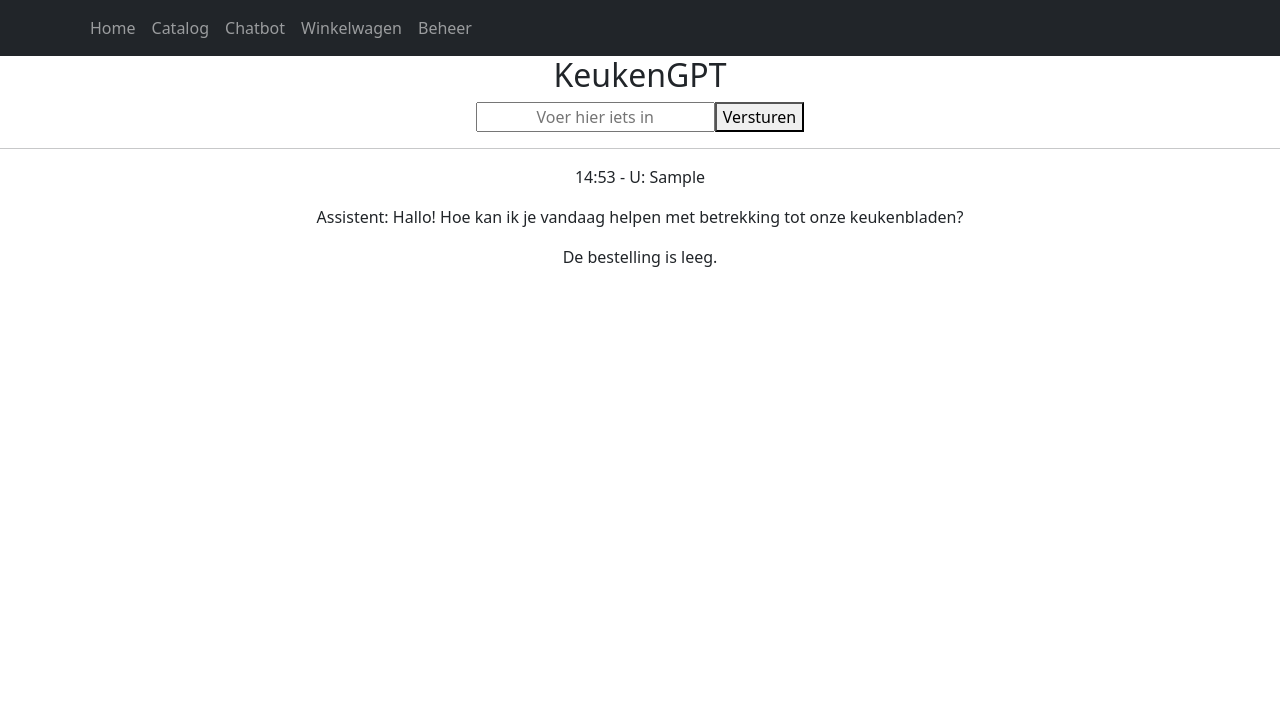
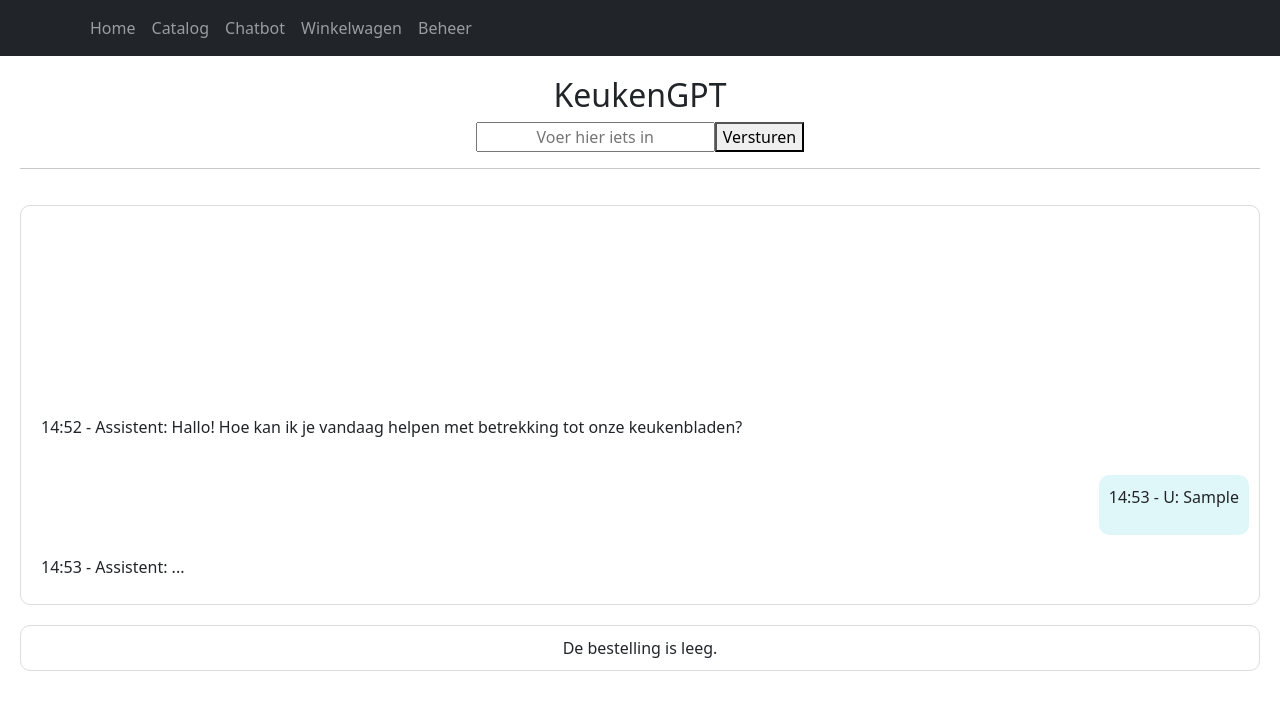
Before and after one commit to teammaxxter2-0/Web-applicatie, a React (Vite) app in the folder Front-end/OfferteApp/: page /chatbot in a window 1280 px wide. Both pictures are taken after typing "Sample" into the empty fields and a click on the button "Versturen". Shown: the top 710 px of the page. Built offline with nearby package versions, Linux system fonts and the light colour scheme; no server answers.

Commit message:
chatbot mooier gemaakt

```diff
--- a/Front-end/OfferteApp/src/Pages/chatbot.tsx
+++ b/Front-end/OfferteApp/src/Pages/chatbot.tsx
@@ -4,18 +4,21 @@ import { marked } from "marked";
 import sanitizeHtml from "sanitize-html";
 import { Bestelling } from "../interfaces/Bestelling.ts";
 import TableView from "../Components/TableView.tsx";
+import '../Styles/chat.css'
 
 function Chatbot() {
     const [inputValue, setInputValue] = useState('');
     const [messages, setMessages] = useState([
-        'Assistent: Hallo! Hoe kan ik je vandaag helpen met betrekking tot onze keukenbladen?'
+        getTime() + ' - Assistent: Hallo! Hoe kan ik je vandaag helpen met betrekking tot onze keukenbladen?'
     ]);
+    const [loadingMessage, setLoadingMessage] = useState('');
     const [infoTable, setInfoTable] = useState<Bestelling>();
 
     async function sendData(e: React.FormEvent<HTMLFormElement>): Promise<void> {
         e.preventDefault();
         appendUserMessage(inputValue);
         setInputValue('');
+        setLoadingMessage('...');
 
         const threadId = localStorage.getItem('threadId');
         const url = threadId ? `ai/chat/${threadId}` : 'ai/chat';
@@ -29,12 +32,14 @@ function Chatbot() {
         if (response.ok) {
             const assistant = await response.json();
             const message = JSON.parse(assistant.message);
+            setLoadingMessage('');
             appendBotMessage(message.assistant.message);
             updateInfoTable(message.materiaalInformatie);
             if (assistant.threadId !== undefined) {
                 localStorage.setItem('threadId', assistant.threadId);
             }
         } else {
+            setLoadingMessage('');
             appendBotMessage('Failed to send data');
         }
         setInputValue('');
@@ -68,7 +73,7 @@ function Chatbot() {
     return (
         <>
             <Navbar />
-            <div className="input-container" id="logContainer">
+            <div className="chat-container">
                 <h2>KeukenGPT</h2>
                 <form onSubmit={sendData} autoComplete={"off"}>
                     <input
@@ -81,6 +86,9 @@ function Chatbot() {
                 </form>
                 <hr />
                 <div className="output-box" id="outputBox">
+                    {loadingMessage && (
+                        <div className="log-container">{`${getTime()} - Assistent: ${loadingMessage}`}</div>
+                    )}
                     {messages.map((message, index) => (
                         <div
                             key={index}
--- /dev/null
+++ b/Front-end/OfferteApp/src/Styles/chat.css
@@ -0,0 +1,109 @@
+body {
+    margin: 0;
+    padding: 0;
+    font-family: Inter, system-ui, Avenir, Helvetica, Arial, sans-serif;
+    height: 100vh;
+    display: flex;
+    flex-direction: column;
+}
+
+.chat-container {
+    display: flex;
+    flex-direction: column;
+    height: 100vh;
+    padding: 20px;
+    box-sizing: border-box;
+}
+
+.header {
+    text-align: center;
+    padding: 10px;
+    background-color: #f0f0f0;
+}
+
+.input-container {
+    display: flex;
+    flex-direction: column;
+    align-items: stretch;
+    flex: 1;
+    margin: auto;
+    max-width: 600px;
+    width: 100%;
+    padding: 20px;
+    background-color: #f0f0f0;
+    border-radius: 10px;
+}
+
+.input-container form {
+    display: flex;
+    flex-direction: row;
+    align-items: center;
+}
+
+.input-container input {
+    flex-grow: 1;
+    padding: 10px;
+    margin-right: 10px;
+    border-radius: 5px;
+    border: 1px solid #ccc;
+}
+
+.input-container button {
+    padding: 10px 20px;
+    border-radius: 5px;
+    border: 1px solid #ccc;
+    background-color: #646cff;
+    color: white;
+    cursor: pointer;
+}
+
+.input-container button:hover {
+    background-color: #535bf2;
+}
+
+.output-box {
+    display: flex;
+    flex-direction: column-reverse;
+    flex: 1;
+    margin-top: 20px;
+    max-height: 400px;
+    overflow-y: auto;
+    background-color: #fff;
+    padding: 10px;
+    border-radius: 10px;
+    border: 1px solid #ddd;
+}
+
+.user-message {
+    align-self: flex-end;
+    text-align: right;
+    background-color: #e0f7fa;
+    padding: 10px;
+    border-radius: 10px;
+    margin: 5px 0;
+}
+
+.log-container {
+    align-self: flex-start;
+    text-align: left;
+    background-color: #ffffff;
+    padding: 10px;
+    border-radius: 10px;
+    margin: 5px 0;
+}
+
+.loading {
+    text-align: center;
+    font-style: italic;
+    color: #999;
+}
+
+.info-table {
+    margin-top: 20px;
+    max-height: 200px;
+    overflow-y: auto;
+    background-color: #fff;
+    padding: 10px;
+    border-radius: 10px;
+    border: 1px solid #ddd;
+}
```
